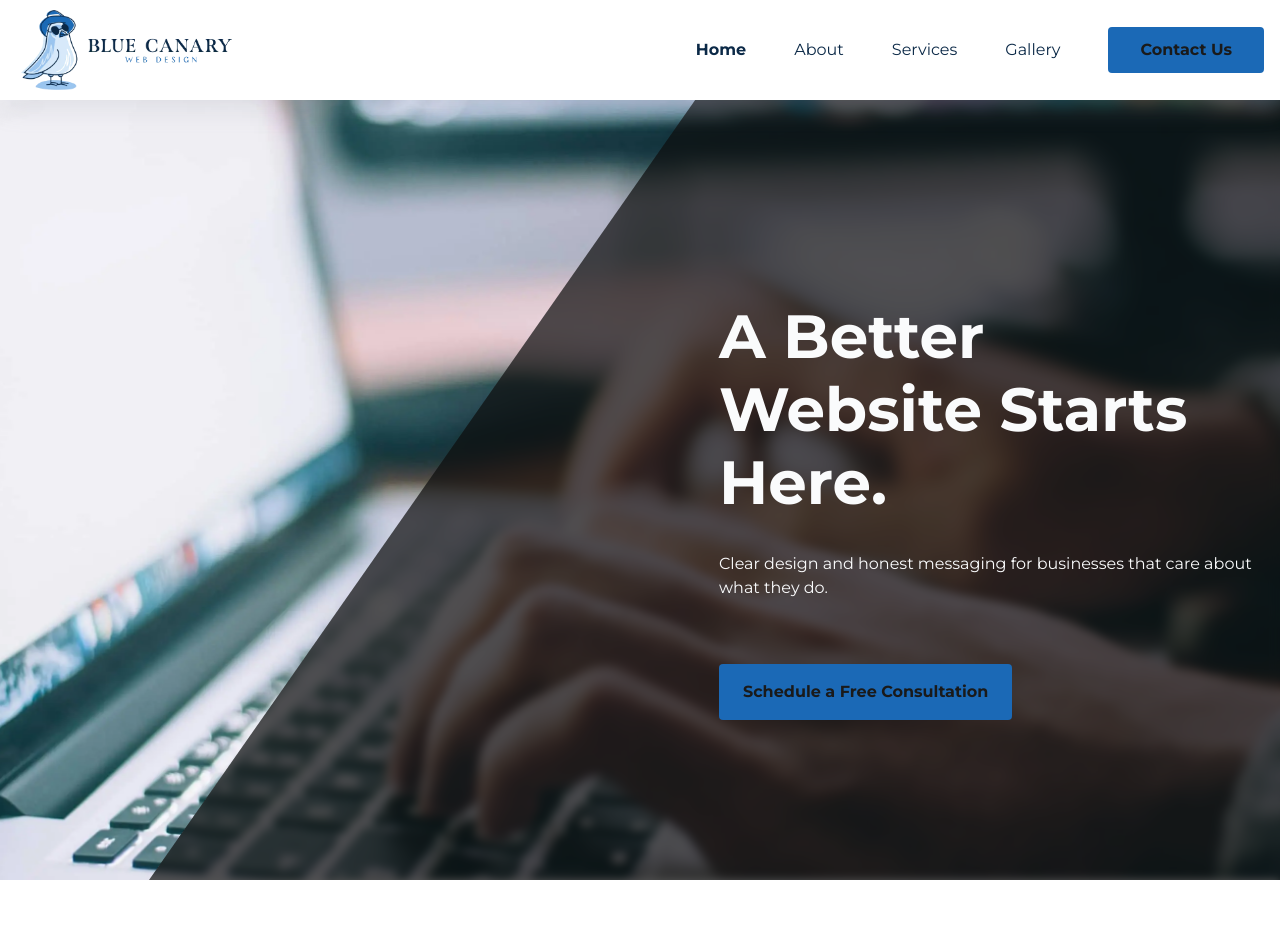
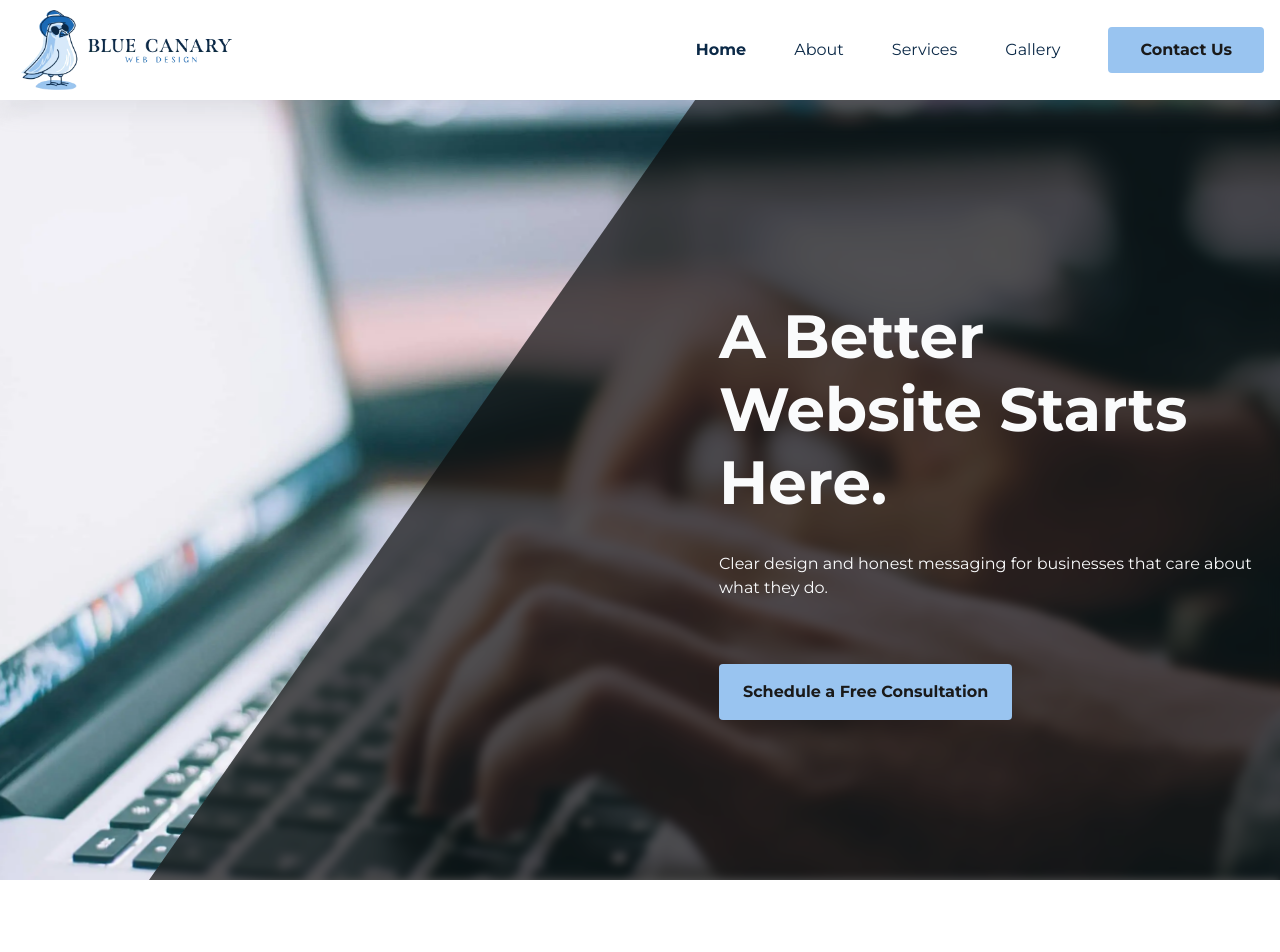
Before and after one commit to paulnicholsen27/blue-canary-cs, a web app: file index.html in a window 1280 px wide. Shown: the top 952 px of the page. Run offline with its HTML, style and script files only (its server is not run), Linux system fonts and the light colour scheme; style sheets or scripts are compiled from the project's sources; some libraries are stand-ins or nearby versions.

Commit message:
changed button color to lighter blue

```diff
--- a/css/hero.less
+++ b/css/hero.less
@@ -70,7 +70,7 @@
             color: #1a1a1a;
             min-width: (150/16rem);
             padding: 0 (24/16rem);
-            background-color: var(--secondary);
+            background-color: var(--primary);
             border-radius: (4/16rem);
             display: inline-block;
             position: relative;
--- a/css/navigation.less
+++ b/css/navigation.less
@@ -770,7 +770,7 @@
             margin: 0;
             color: #1a1a1a;
             padding: 0 (32/16rem);
-            background-color: var(--secondary);
+            background-color: var(--primary);
             overflow: hidden;
             display: inline-block;
             position: relative;
```
